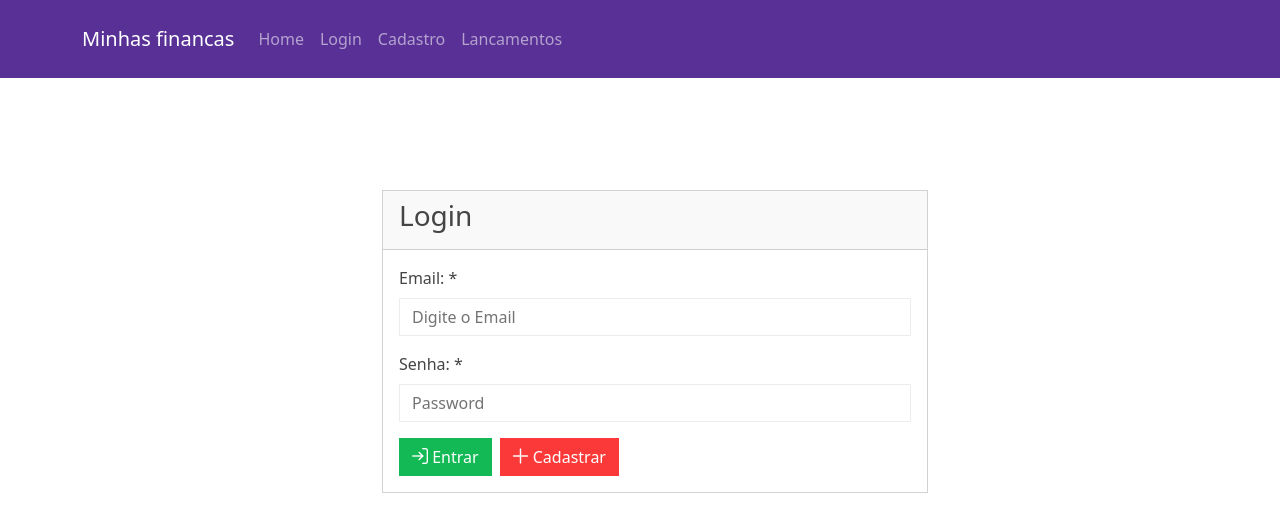
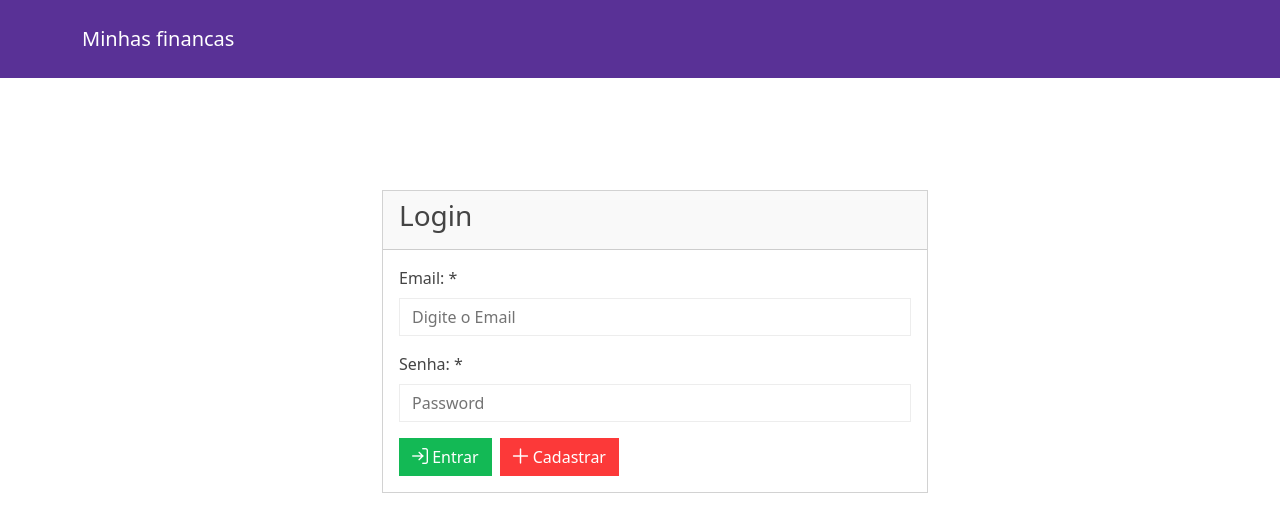
Before and after one commit to GustavoCanellasAvelineRocha/minhasFinancas-frontend, a React (Create React App) app: page /login in a window 1280 px wide. Shown: the top 532 px of the page. Built offline with nearby package versions, Linux system fonts and the light colour scheme.

Commit message:
Commitando adicoes

```diff
--- a/src/components/navbar.js
+++ b/src/components/navbar.js
@@ -1,5 +1,12 @@
 import React from "react";
 import NavbarItem from "./navbarItem";
+import AuthService from "../app/authService";
+
+const deslogar = () => {AuthService.removerUsuarioAutenticado()};
+
+function usuarioEstaAutenticado(){
+  return AuthService.usuarioEstaAutenticado()
+}
 
 function Navbar() {
   return (
@@ -21,10 +28,11 @@ function Navbar() {
         </button>
         <div className="collapse navbar-collapse" id="navbarColor01">
           <ul className="navbar-nav me-auto">
-            <NavbarItem href="/home" label="Home"></NavbarItem>
-            <NavbarItem href="/login" label="Login"></NavbarItem>
-            <NavbarItem href="/cadastro-usuarios" label="Cadastro"></NavbarItem>
+            <NavbarItem render={usuarioEstaAutenticado()} href="/home" label="Home"></NavbarItem>
+            <NavbarItem render={usuarioEstaAutenticado()} onClick={deslogar} href="/login" label="Sair"></NavbarItem>
+            <NavbarItem render={usuarioEstaAutenticado()} href="/cadastro-usuarios" label="Cadastro"></NavbarItem>
             <NavbarItem
+              render={usuarioEstaAutenticado()}
               href="/lancamentos-busca"
               label="Lancamentos"
             ></NavbarItem>
--- a/src/components/navbarItem.js
+++ b/src/components/navbarItem.js
@@ -1,13 +1,17 @@
 import React from "react";
 
-function NavbarItem(props){
-    return(
-        <li className="nav-item">
-              <a href={props.href} className="nav-link">
-                {props.label}
-              </a>
-        </li>
-    )
+function NavbarItem({ render, ...props }) {
+  if (render) {
+    return (
+      <li className="nav-item">
+        <a onClick={props.onClick} href={props.href} className="nav-link">
+          {props.label}
+        </a>
+      </li>
+    );
+  } else {
+    return false;
+  }
 }
 
 export default NavbarItem;
--- a/src/main/rotaProtegida.js
+++ b/src/main/rotaProtegida.js
@@ -1,8 +1,10 @@
-// RotaTeste.js
 import React from 'react';
 import { Navigate } from 'react-router-dom';
+import AuthService from '../app/authService';
 
-function RotaProtegida({ autenticado, children }) {
+function RotaProtegida({ children }) {
+  const autenticado = AuthService.usuarioEstaAutenticado()
+  console.log(autenticado)
   if (!autenticado) {
     return <Navigate to="/login"></Navigate>;
   }
--- a/src/main/rotas.js
+++ b/src/main/rotas.js
@@ -6,7 +6,6 @@ import Home from "../views/home";
 import LancamentoBusca from "../views/lancamentos/lancamentosBusca";
 import LancamentosCadastro from "../views/lancamentos/lancamentosCadastro";
 import RotaProtegida from "./rotaProtegida";
-import AuthService from "../app/authService";;
 
 function Rotas() {
   return (
@@ -19,7 +18,7 @@ function Rotas() {
         <Route
           path="/home"
           element={
-            <RotaProtegida autenticado={AuthService.usuarioEstaAutenticado()}>
+            <RotaProtegida >
               <Home />
             </RotaProtegida>
           }
@@ -27,7 +26,7 @@ function Rotas() {
         <Route
           path="/lancamentos-busca"
           element={
-            <RotaProtegida autenticado={AuthService.usuarioEstaAutenticado()}>
+            <RotaProtegida >
               <LancamentoBusca />
             </RotaProtegida>
           }
@@ -35,7 +34,7 @@ function Rotas() {
         <Route
           path="/lancamentos-cadastro"
           element={
-            <RotaProtegida autenticado={AuthService.usuarioEstaAutenticado()}>
+            <RotaProtegida >
               <LancamentosCadastro />
             </RotaProtegida>
           }
@@ -43,7 +42,7 @@ function Rotas() {
         <Route
           path="/lancamentos-cadastro/:id"
           element={
-            <RotaProtegida autenticado={AuthService.usuarioEstaAutenticado()}>
+            <RotaProtegida >
               <LancamentosCadastro />
             </RotaProtegida>
           }
--- a/src/views/login.js
+++ b/src/views/login.js
@@ -31,8 +31,8 @@ function Login() {
     }));
   };
 
-  const entrar = async () => {
-    await usuarioService
+  const entrar = () => {
+    usuarioService
       .autenticar({
         email: usuario.email,
         senha: usuario.senha,
```
